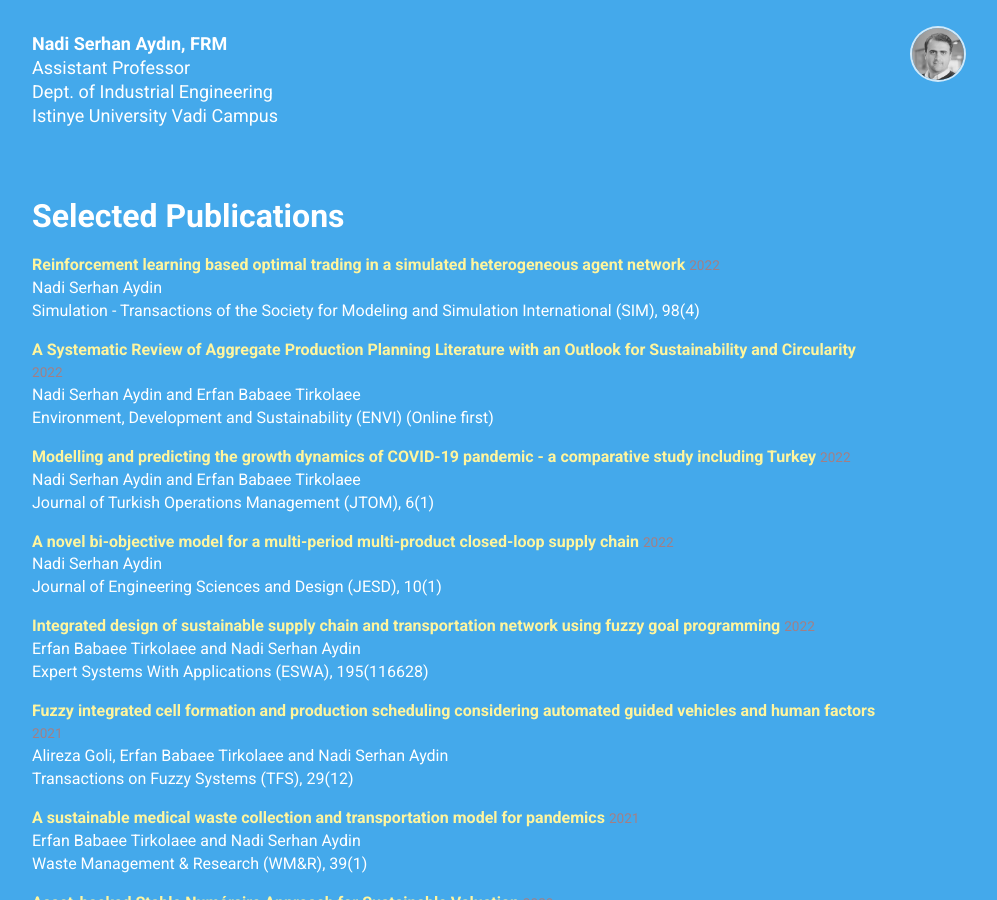
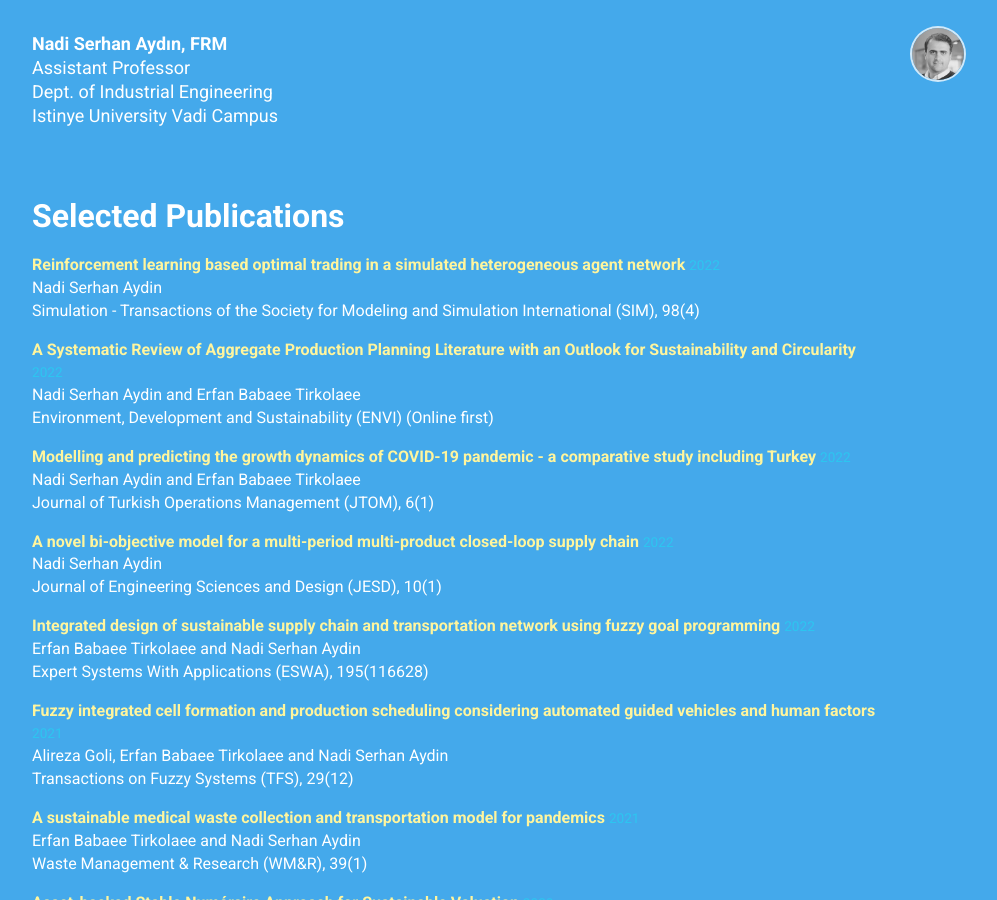
Before and after one commit to nsydn/nsydn.github.io, a Jekyll site: the page built from index.html, in a window 1280 px wide and 900 px high, scrolled down 817 px. Shown: the whole window, without its empty margins (38-1035 px from the left). Built offline with Jekyll 4.4.1, drawn with Linux system fonts in a browser that asks for light colours; nearby versions of some CDN libraries.

Commit message:
Update albertine.html

```diff
--- a/_layouts/albertine.html
+++ b/_layouts/albertine.html
@@ -149,7 +149,7 @@ It is threatened by habitat loss.
             {% if publication.type == 'journal_preprint' %}
               {{ publication.status }}
             {% else %}
-              <font color="#ff5722">
+              <font color="#16E2F5">
                 {{ publication.year }}
               </font>
             {% endif %}
```
